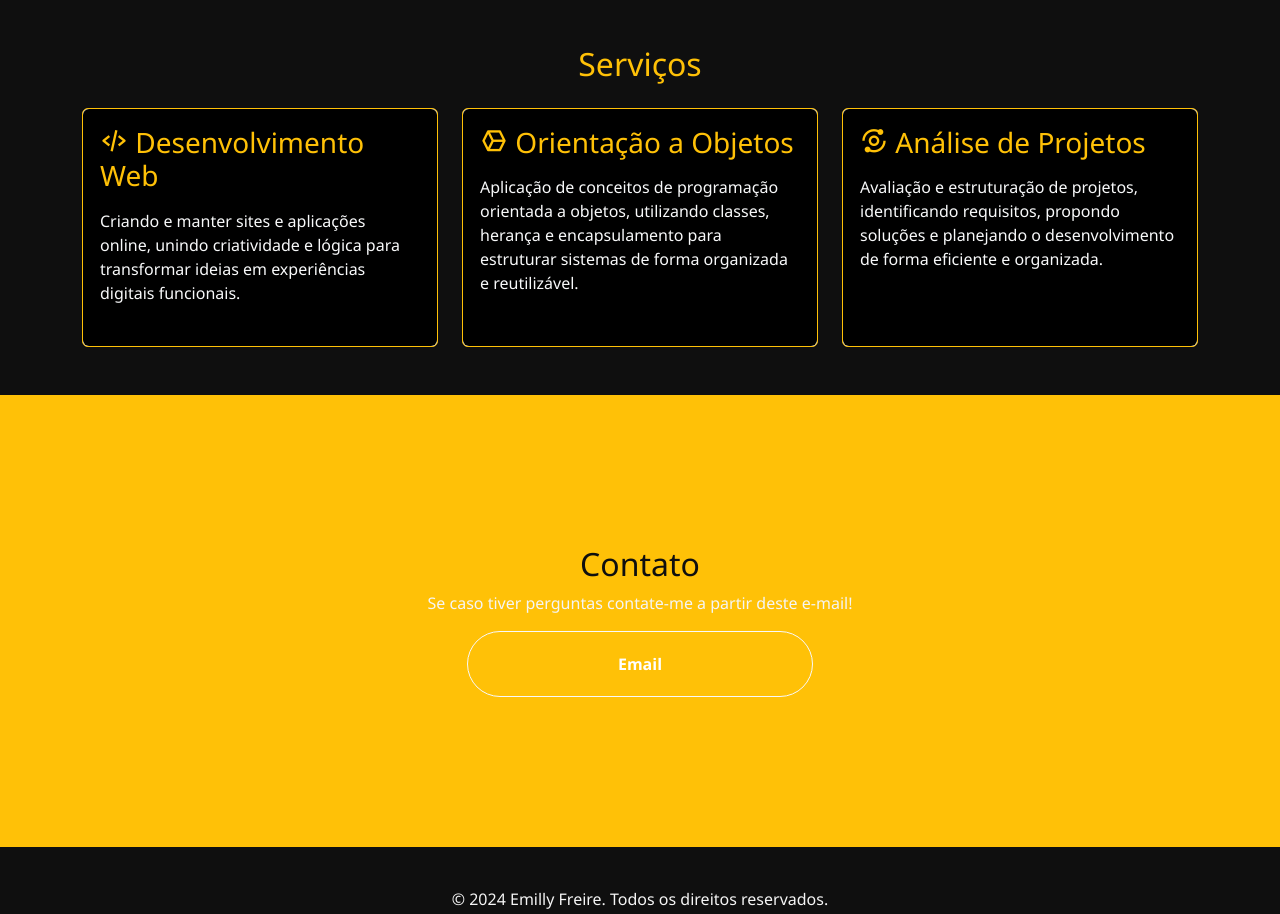
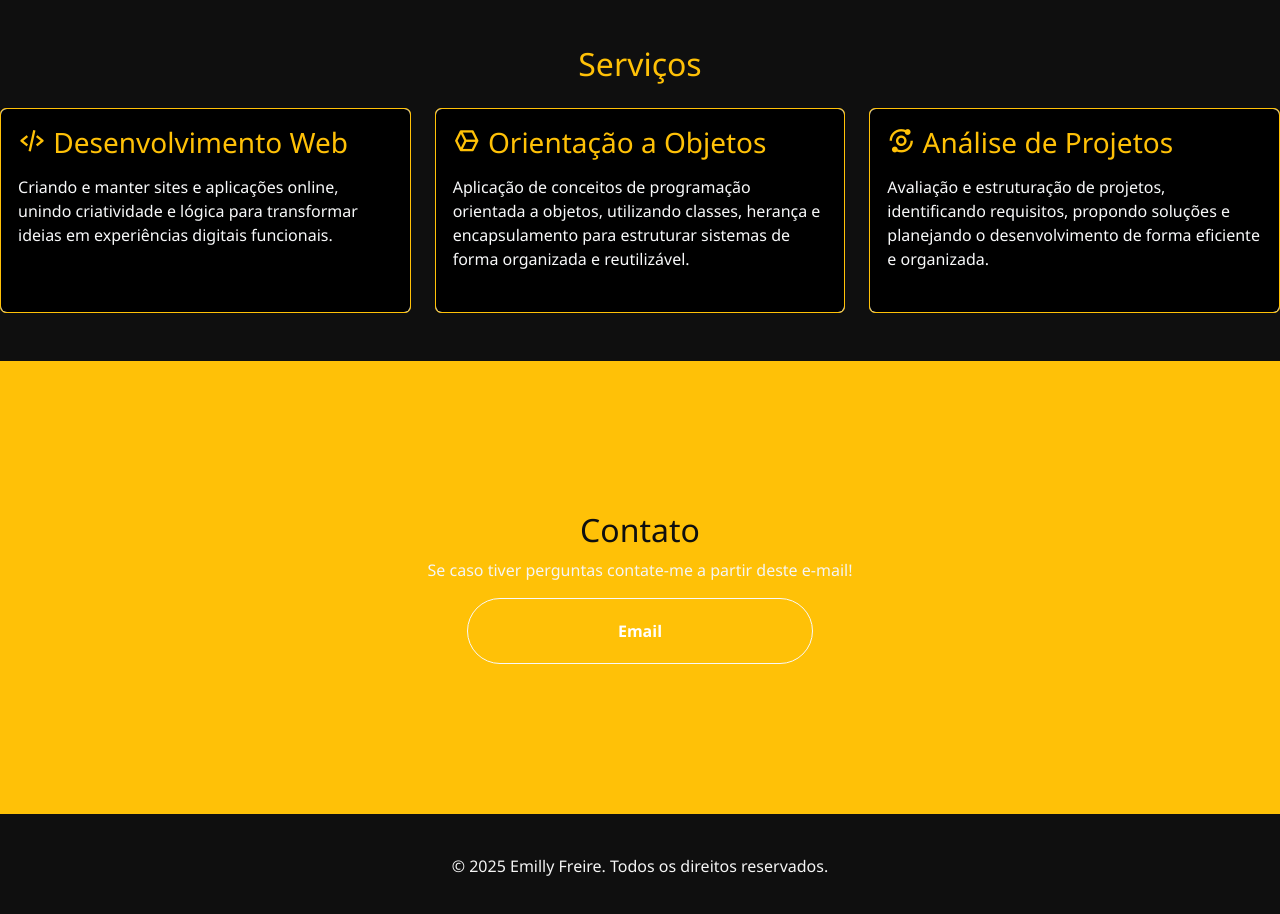
Before and after one commit to Emilly-Freire/Emilly-Freire.github.io, a plain HTML site: page docs/index.html in a window 1280 px wide. Shown: the part 1518-2432 px from the top of the page. Drawn offline with nearby package versions, Linux system fonts and the light colour scheme.

Commit message:
reorganizando html

```diff
--- a/docs/css/style.css
+++ b/docs/css/style.css
@@ -162,19 +162,19 @@ body {
 }
 
 /*servicos*/
-.container {
+#servicos .container-serv {
     display: flex;
     gap: 30px;
     flex-wrap: wrap;
     justify-content: center;
 }
 
-.container .card {
+#servicos .container-serv .card-serv {
     transition: transform 0.3s ease, box-shadow 0.3s ease;
     cursor: pointer;
 }
 
-.container .card:hover {
+#servicos .container-serv .card-serv:hover {
     transform: translateY(5px);
     box-shadow: 0 2px 8px rgba(221, 0, 0, 0.1);
 }
--- a/docs/index.html
+++ b/docs/index.html
@@ -11,7 +11,7 @@
 
     <title>Portifólio - Aula Web I</title>
 </head>
-<body>
+<body class="scroll-smooth">
     <nav id="nav" class="navbar navbar-expand-lg navbar-dark bg-dark fixed-top shadow">
         <div class="container">
             <a class="navbar-brand fw-bold" href="#home">
@@ -151,9 +151,9 @@
 
     <section id="servicos" class="py-5 text-light text-center">
         <h2 class="text-warning mb-4">Serviços</h2>
-        <div class="container">
-            <div id="card" class="row justify-content-center g-4 text-start">
-                <div class="col-12 col-md-6 col-lg-4">
+        <div class="container-serv">
+            <div class="row justify-content-center g-4 text-start">
+                <div class="col-12 col-md-6 col-lg-4 card-serv">
                     <div class="card border-warning mb-4 h-100">
                         <div class="card bg-black card-body">
                             <h3 class="card-title text-warning mb-3"><i class="bx bx-code-alt"></i> Desenvolvimento Web</h3>
@@ -162,7 +162,7 @@
                     </div>
                 </div>
 
-                <div id="card" class="col-12 col-md-6 col-lg-4">
+                <div class="col-12 col-md-6 col-lg-4 card-serv">
                     <div class="card border-warning mb-4 h-100">
                         <div class="card bg-black card-body">
                             <h3 class="card-title text-warning mb-3"><i class="bx bx-cube-alt"></i> Orientação a Objetos</h3>
@@ -172,7 +172,7 @@
                     </div>
                 </div>
 
-                <div id="card" class="col-12 col-md-6 col-lg-4">
+                <div class="col-12 col-md-6 col-lg-4 card-serv">
                     <div class="card border-warning mb-4 h-100">
                         <div class="card bg-black card-body">
                             <h3 class="card-title text-warning mb-3"><i class="bx bx-analyse"></i> Análise de Projetos</h3>
@@ -196,7 +196,7 @@
         </div>
     </section>
     <footer>
-        <p>&copy; 2024 Emilly Freire. Todos os direitos reservados.</p>
+        <p>&copy; 2025 Emilly Freire. Todos os direitos reservados.</p>
     </footer>
     <script src="https://cdn.jsdelivr.net/npm/bootstrap@5.3.8/dist/js/bootstrap.bundle.min.js" integrity="sha384-FKyoEForCGlyvwx9Hj09JcYn3nv7wiPVlz7YYwJrWVcXK/BmnVDxM+D2scQbITxI" crossorigin="anonymous"></script>
     <script src="./js/script.js"></script>
```
